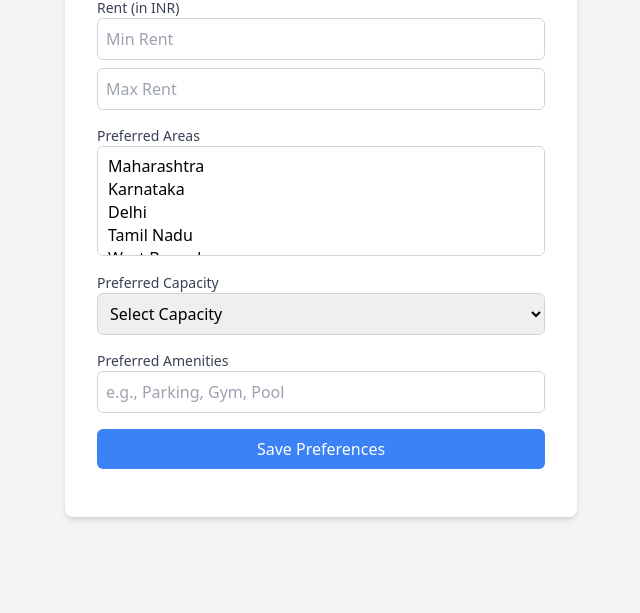
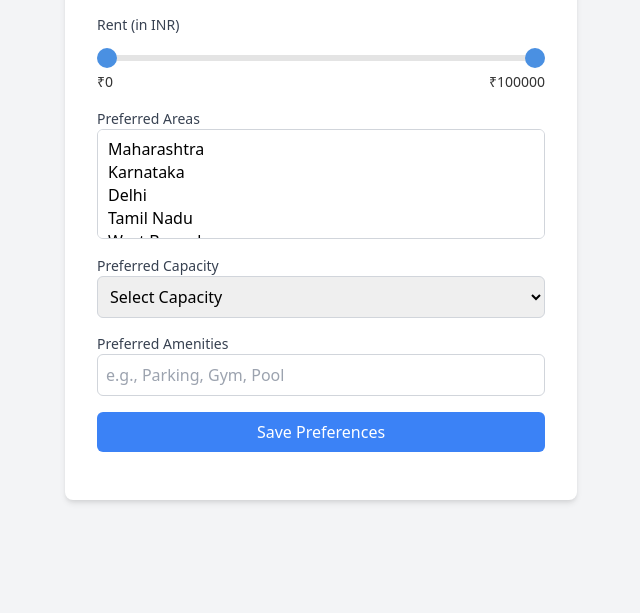
Before and after one commit to CodeMuscle/propeasy-client, a website: page user-preference.html in a window 1280 px wide. Shown: the part 187-800 px from the top of the page, without its empty margins (319-959 px from the left). Drawn offline with nearby package versions, Linux system fonts and the light colour scheme.

Commit message:
MinMax Slider

```diff
--- a/user-preference.html
+++ b/user-preference.html
@@ -1,50 +1,79 @@
 <!DOCTYPE html>
 <html lang="en">
 <head>
-    <meta charset="UTF-8" />
-    <meta name="viewport" content="width=device-width, initial-scale=1.0" />
+    <meta charset="UTF-8">
+    <meta name="viewport" content="width=device-width, initial-scale=1.0">
     <title>User Preferences</title>
-    <link
-      href="https://cdn.jsdelivr.net/npm/tailwindcss@2.2.19/dist/tailwind.min.css"
-      rel="stylesheet"
-    />
+    <link href="https://cdn.jsdelivr.net/npm/tailwindcss@2.2.19/dist/tailwind.min.css" rel="stylesheet">
+    <style>
+        .slider-container {
+            position: relative;
+            width: 100%;
+            height: 6px;
+            background: #e4e4e4;
+            border-radius: 5px;
+            margin: 20px 0;
+        }
+        .slider {
+            -webkit-appearance: none;
+            appearance: none;
+            width: 100%;
+            height: 6px;
+            background: transparent;
+            position: absolute;
+            pointer-events: none; /* Prevent pointer events on the track */
+        }
+        .slider::-webkit-slider-thumb {
+            -webkit-appearance: none;
+            appearance: none;
+            width: 20px;
+            height: 20px;
+            background: #4A90E2;
+            border-radius: 50%;
+            cursor: pointer;
+            pointer-events: all; /* Allow pointer events on the thumb */
+        }
+        .slider::-moz-range-thumb {
+            width: 20px;
+            height: 20px;
+            background: #4A90E2;
+            border-radius: 50%;
+            cursor: pointer;
+        }
+        .value-label {
+            position: absolute;
+            font-size: 14px;
+            color: #333;
+        }
+        .min-value {
+            left: 0%;
+        }
+        .max-value {
+            right: 0%;
+        }
+    </style>
 </head>
 <body class="bg-gray-100 flex items-center justify-center min-h-screen">
+
 <div class="bg-white shadow-md rounded-lg p-8 w-full max-w-lg">
     <h2 class="text-2xl font-bold text-center mb-6">User Preferences</h2>
 
     <form id="preferences-form">
-        <!-- Rent Range -->
-        <div class="mb-4">
-          <label for="rent" class="block text-sm font-medium text-gray-700"
-            >Rent (in INR)</label
-          >
-          <input
-            type="number"
-            id="minRent"
-            placeholder="Min Rent"
-            class="border border-gray-300 rounded-md p-2 w-full mb-2"
-          />
-          <input
-            type="number"
-            id="maxRent"
-            placeholder="Max Rent"
-            class="border border-gray-300 rounded-md p-2 w-full"
-          />
+        <!-- Rent Range Slider -->
+        <div class="mb-12">
+            <label class="block text-sm font-medium text-gray-700">Rent (in INR)</label>
+            <div class="slider-container">
+                <input type="range" id="minRent" class="slider" min="0" max="100000" value="0" step="100" />
+                <input type="range" id="maxRent" class="slider" min="0" max="100000" value="100000" step="100" />
+                <div class="value-label min-value mt-4" id="minValueLabel">₹20000</div>
+                <div class="value-label max-value mt-4" id="maxValueLabel">₹80000</div>
+            </div>
         </div>
 
         <!-- Preferred Areas -->
         <div class="mb-4">
-          <label
-            for="preferredAreas"
-            class="block text-sm font-medium text-gray-700"
-            >Preferred Areas</label
-          >
-          <select
-            id="preferredAreas"
-            multiple
-            class="border border-gray-300 rounded-md p-2 w-full"
-          >
+            <label for="preferredAreas" class="block text-sm font-medium text-gray-700">Preferred Areas</label>
+            <select id="preferredAreas" multiple class="border border-gray-300 rounded-md p-2 w-full">
                 <option value="Maharashtra">Maharashtra</option>
                 <option value="Karnataka">Karnataka</option>
                 <option value="Delhi">Delhi</option>
@@ -56,13 +85,8 @@
 
         <!-- Preferred Capacity -->
         <div class="mb-4">
-          <label for="capacity" class="block text-sm font-medium text-gray-700"
-            >Preferred Capacity</label
-          >
-          <select
-            id="capacity"
-            class="border border-gray-300 rounded-md p-2 w-full"
-          >
+            <label for="capacity" class="block text-sm font-medium text-gray-700">Preferred Capacity</label>
+            <select id="capacity" class="border border-gray-300 rounded-md p-2 w-full">
                 <option value="">Select Capacity</option>
                 <option value="Room">Room</option>
                 <option value="Studio">Studio</option>
@@ -75,24 +99,12 @@
 
         <!-- Additional Preferences -->
         <div class="mb-4">
-          <label for="amenities" class="block text-sm font-medium text-gray-700"
-            >Preferred Amenities</label
-          >
-          <input
-            type="text"
-            id="amenities"
-            placeholder="e.g., Parking, Gym, Pool"
-            class="border border-gray-300 rounded-md p-2 w-full"
-          />
+            <label for="amenities" class="block text-sm font-medium text-gray-700">Preferred Amenities</label>
+            <input type="text" id="amenities" placeholder="e.g., Parking, Gym, Pool" class="border border-gray-300 rounded-md p-2 w-full" />
         </div>
 
         <!-- Submit Button -->
-        <button
-          type="submit"
-          class="bg-blue-500 text-white rounded-md p-2 w-full hover:bg-blue-600 transition duration-200"
-        >
-          Save Preferences
-        </button>
+        <button type="submit" class="bg-blue-500 text-white rounded-md p-2 w-full hover:bg-blue-600 transition duration-200">Save Preferences</button>
     </form>
 
     <!-- Message Display -->
@@ -101,33 +113,43 @@
 
 <script>
 // Handle form submission
-      document
-        .getElementById("preferences-form")
-        .addEventListener("submit", function (event) {
+document.getElementById('preferences-form').addEventListener('submit', function(event) {
     event.preventDefault(); // Prevent default form submission
 
-          const minRent = document.getElementById("minRent").value;
-          const maxRent = document.getElementById("maxRent").value;
-          const preferredAreas = Array.from(
-            document.getElementById("preferredAreas").selectedOptions
-          ).map((option) => option.value);
-          const capacity = document.getElementById("capacity").value;
-          const amenities = document.getElementById("amenities").value;
+    const minRent = document.getElementById('minRent').value;
+    const maxRent = document.getElementById('maxRent').value;
 
     // Display message (You can replace this with an actual API call)
-          const messageDiv = document.getElementById("message");
-          messageDiv.textContent = "Preferences saved successfully!";
-          messageDiv.style.color = "green";
+    const messageDiv = document.getElementById('message');
+    messageDiv.textContent = 'Preferences saved successfully!';
+    messageDiv.style.color = 'green';
 
     // Here, you can send the data to your server using fetch or another method
-          console.log({
-            minRent,
-            maxRent,
-            preferredAreas,
-            capacity,
-            amenities,
+    console.log({ minRent, maxRent });
 });
-        });
+
+// Update labels based on slider values
+const minRentSlider = document.getElementById('minRent');
+const maxRentSlider = document.getElementById('maxRent');
+const minValueLabel = document.getElementById('minValueLabel');
+const maxValueLabel = document.getElementById('maxValueLabel');
+
+function updateLabels() {
+    minValueLabel.textContent = '₹' + minRentSlider.value;
+    maxValueLabel.textContent = '₹' + maxRentSlider.value;
+
+    // Prevent overlapping sliders
+    if (parseInt(minRentSlider.value) > parseInt(maxRentSlider.value)) {
+        minRentSlider.value = maxRentSlider.value; // Adjust min if it exceeds max
+    }
+}
+
+minRentSlider.addEventListener('input', updateLabels);
+maxRentSlider.addEventListener('input', updateLabels);
+
+// Initialize labels on page load
+updateLabels();
 </script>
+
 </body>
 </html>
```
Lines whose indentation alone changed are shown as unchanged.
